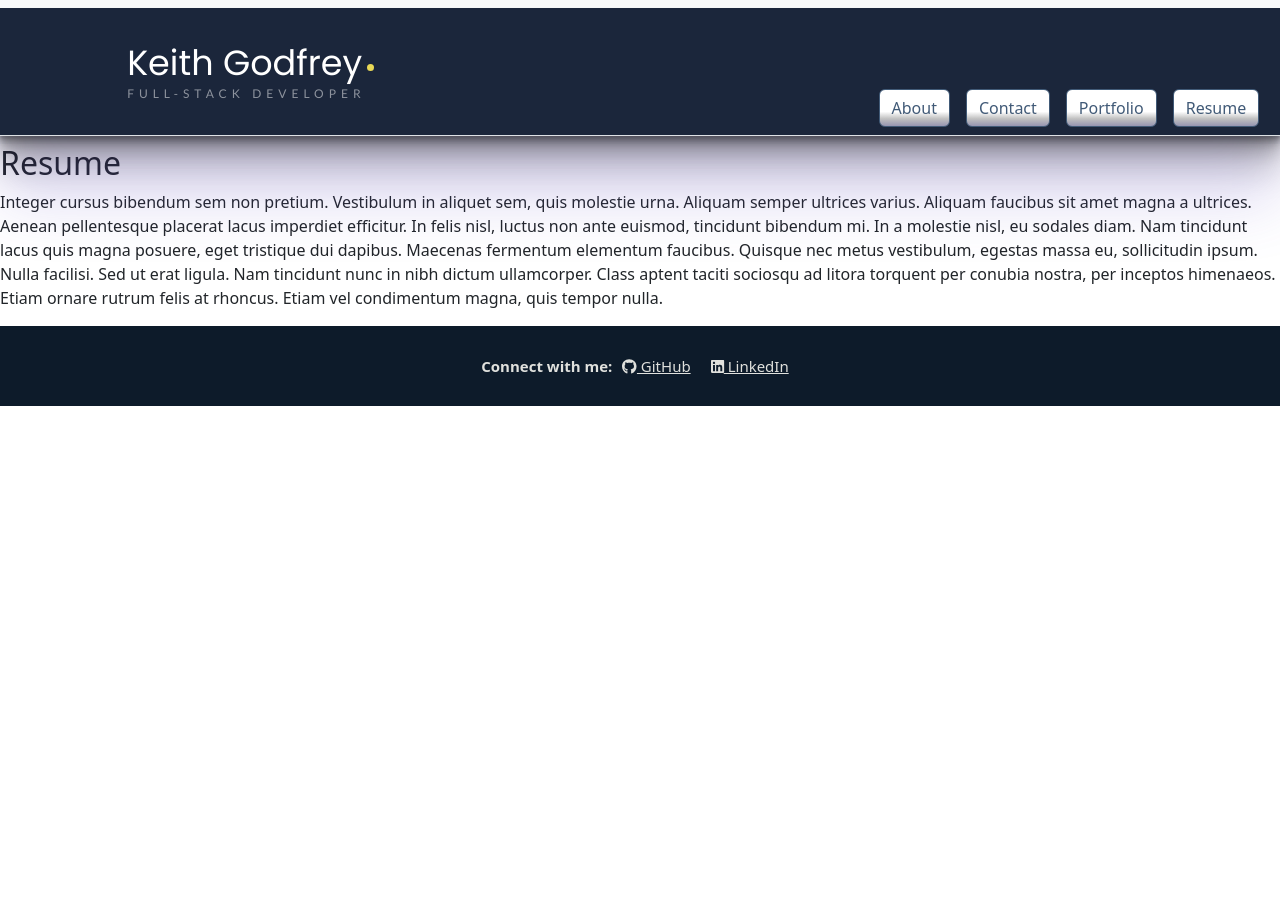
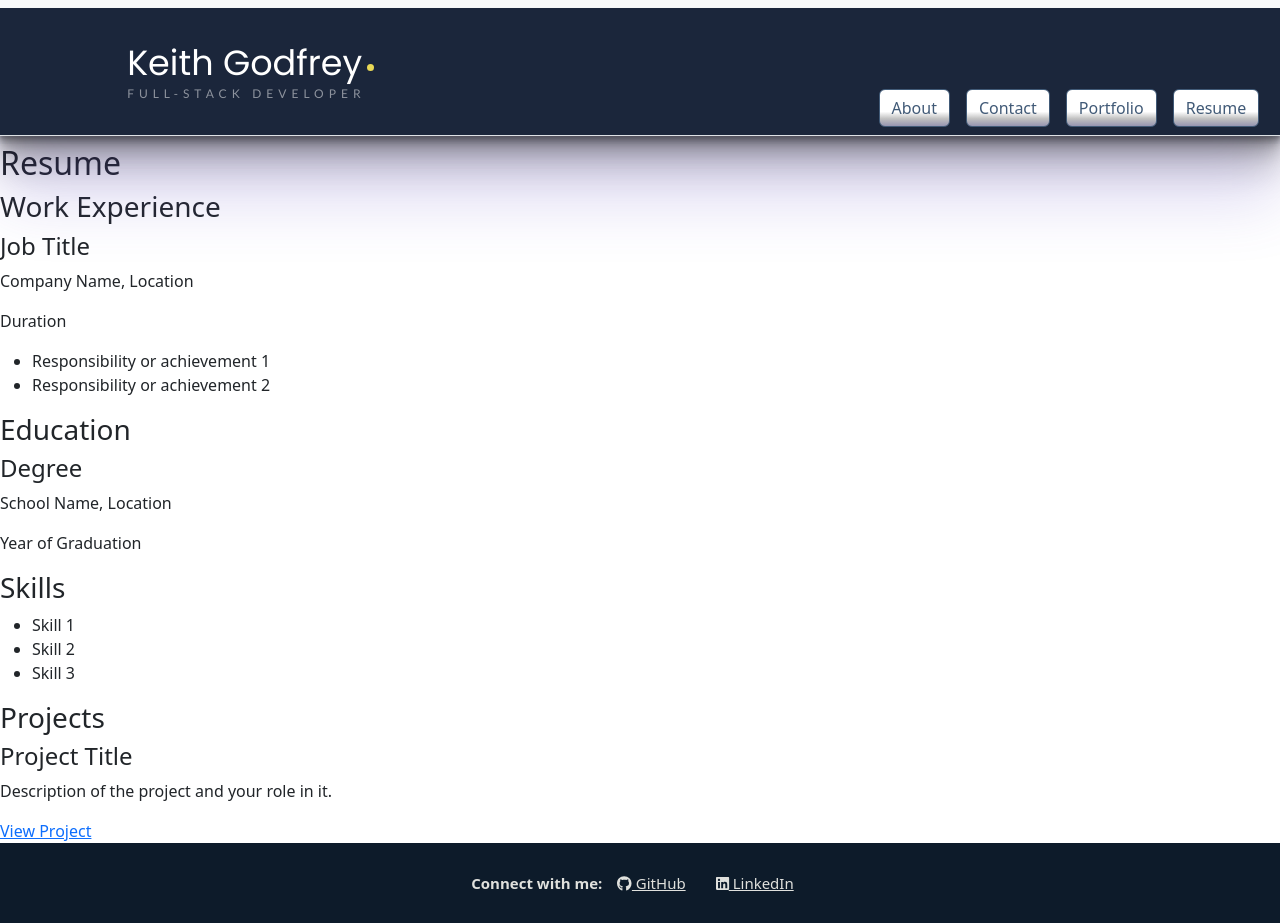
Before and after one commit to Keith-Godfrey/kg-portfolio, a React (Vite) app: page /Resume in a window 1280 px wide. Before the commit the page ends 800 px from the top, so only its background shows below. Built offline with nearby package versions, Linux system fonts and the light colour scheme.

Commit message:
added Resume info, styling to about page.

```diff
--- a/src/components/Hero1.css
+++ b/src/components/Hero1.css
@@ -3,30 +3,16 @@
     background-color: #1b263b;
     color: #ffffff;
     text-align: center;
-    padding: 100px 20px;
-    margin-bottom: 20px;
+    padding: 10px 20px;
+    margin-bottom: 2px;
   }
 
   .hero1-container h1 {
     font-size: 3em;
-    margin-bottom: 20px;
+    margin-bottom: 2px;
   }
 
   .hero1-container p {
     font-size: 1.5em;
-    margin-bottom: 40px;
+    margin-bottom: 4px;
   }
-
-  .hero1-button {
-    background-color: #ffb510;
-    color: #1b263b;
-    padding: 10px 20px;
-    border: none;
-    border-radius: 5px;
-    cursor: pointer;
-    font-size: 1em;
-  }
-
-  .hero1-button:hover {
-    background-color: #e9d856;
-  }
--- a/src/index.css
+++ b/src/index.css
@@ -171,10 +171,51 @@ footer div {
 footer a {
   color: #E0E1DD;
   font-size: 15px;
-  margin: 0 10px;
+  margin: 0 15px;
 }
 
 footer a:hover {
   color: #328C83;
   transition: .5s ease;
 }
+
+.contact-container {
+  display: grid;
+  background-color: #1b263b;
+  margin-bottom: .10vh;
+  margin-top: .50vh;
+  grid-template-columns: repeat(2, 1fr);
+  gap: 20px;
+  padding-top: 10vh;
+  padding-bottom: 50vh;
+  padding-left: 3vw;
+  padding-right: 3vw;
+}
+
+.contact-item {
+  background-color: #f0f0f0;
+  padding: 10px;
+  border-radius: 5px;
+  text-align: center;
+}
+
+
+.about-container {
+  border-radius: 1%;
+  background-color: #e9d856;
+  margin-bottom: .10vh;
+  margin-top: .50vh;
+
+
+  padding-top: 1vh;
+  padding-bottom: 15vh;
+  padding-left: 3vw;
+  padding-right: 3vw;
+}
+
+.about-item {
+  background-color: #f0f0f0;
+  padding: 1px;
+  border-radius: 5px;
+  text-align: center;
+}
--- a/src/pages/About.jsx
+++ b/src/pages/About.jsx
@@ -7,6 +7,8 @@ export default function About() {
     <>
       <Hero1 />
       <section>
+        <div className='about-container'>
+          <div className='about-item'>
             <h2>About Me</h2>
             <p>
               My journey in software development began when starting the edX bootcamp through Arizona State University,
@@ -15,6 +17,8 @@ export default function About() {
               Outside of school, you can find me outdoors finding roads less traveled with my Suzuki. I believe in working hard
               and always keep learning. Then enjoy the views from those roads less traveled.
             </p>
+          </div>
+        </div>
       </section>
     </>
   );
--- a/src/pages/Contact.jsx
+++ b/src/pages/Contact.jsx
@@ -1,11 +1,26 @@
+import { FontAwesomeIcon } from '@fortawesome/react-fontawesome';
+import { faGithub, faLinkedin } from '@fortawesome/free-brands-svg-icons';
+
+
 export default function Contact() {
-    return (
-      <div>
-        <h1>Contact Page</h1>
-        <p>
-          Integer cursus bibendum sem non pretium. Vestibulum in aliquet sem, quis
-
-        </p>
+  return (
+    <div className="contact-container">
+      <div className="contact-item">
+        <p>Email: <a href="mailto:keith.godfrey23@gmail.com">keith.godfrey23@gmail.com</a></p>
       </div>
-    );
-  }
+      <div className="contact-item">
+        <p>Phone: <a href="tel:+15038208254">(503) 820-8254</a></p>
+      </div>
+      <div className="contact-item">
+        <a href="https://github.com/Keith-Godfrey" target="_blank" rel="noopener noreferrer">
+          <FontAwesomeIcon icon={faGithub} /> GitHub
+        </a>
+      </div>
+      <div className="contact-item">
+        <a href="https://linkedin.com/in/Keith-Godfrey" target="_blank" rel="noopener noreferrer">
+          <FontAwesomeIcon icon={faLinkedin} /> LinkedIn
+        </a>
+      </div>
+    </div>
+  );
+}
--- a/src/pages/Portfolio.jsx
+++ b/src/pages/Portfolio.jsx
@@ -16,8 +16,8 @@ export default function Portfolio() {
     {
       title: 'E-commerce Website',
       description: 'Dead Face Clothing',
-      image: 'src/assets/deadxface-home.PNG', // Replace with your image URL
-      link: '', // Add a link if applicable
+      image: 'src/assets/deadxface-home.PNG',
+      link: '',
     },
     {
       title: 'SLC Events',
@@ -25,13 +25,7 @@ export default function Portfolio() {
       image: 'src/assets/SLC-img.PNG',
       link: 'https://keith-godfrey.github.io/SLC-Events/',
     },
-    // {
-    //   title: 'Pigskin Pachonga',
-    //   description: 'Fantasy Football Team Generator',
-    //   image: 'src/assets/pigskin-pachonga.PNG', // Replace with your image URL
-    //   link: '', // Add a link if applicable
-    // },
-  ];
+  ]
 
   return (
     <>
--- a/src/pages/Resume.jsx
+++ b/src/pages/Resume.jsx
@@ -1,20 +1,58 @@
+
+import React from 'react';
+
 export default function Resume() {
-    return (
-      <div>
-        <h2>Resume</h2>
-        <p>
-          Integer cursus bibendum sem non pretium. Vestibulum in aliquet sem, quis
-          molestie urna. Aliquam semper ultrices varius. Aliquam faucibus sit amet
-          magna a ultrices. Aenean pellentesque placerat lacus imperdiet
-          efficitur. In felis nisl, luctus non ante euismod, tincidunt bibendum
-          mi. In a molestie nisl, eu sodales diam. Nam tincidunt lacus quis magna
-          posuere, eget tristique dui dapibus. Maecenas fermentum elementum
-          faucibus. Quisque nec metus vestibulum, egestas massa eu, sollicitudin
-          ipsum. Nulla facilisi. Sed ut erat ligula. Nam tincidunt nunc in nibh
-          dictum ullamcorper. Class aptent taciti sociosqu ad litora torquent per
-          conubia nostra, per inceptos himenaeos. Etiam ornare rutrum felis at
-          rhoncus. Etiam vel condimentum magna, quis tempor nulla.
-        </p>
-      </div>
-    );
-  }
+  return (
+    <div className="resume-container">
+      <h2>Resume</h2>
+
+      {/* Work Experience */}
+      <section className="work-experience">
+        <h3>Work Experience</h3>
+        <div className="job">
+          <h4>Job Title</h4>
+          <p>Company Name, Location</p>
+          <p>Duration</p>
+          <ul>
+            <li>Responsibility or achievement 1</li>
+            <li>Responsibility or achievement 2</li>
+          </ul>
+        </div>
+        {/* Add more job entries as needed */}
+      </section>
+
+      {/* Education */}
+      <section className="education">
+        <h3>Education</h3>
+        <div className="school">
+          <h4>Degree</h4>
+          <p>School Name, Location</p>
+          <p>Year of Graduation</p>
+        </div>
+        {/* Add more education entries as needed */}
+      </section>
+
+      {/* Skills */}
+      <section className="skills">
+        <h3>Skills</h3>
+        <ul>
+          <li>Skill 1</li>
+          <li>Skill 2</li>
+          <li>Skill 3</li>
+          {/* Add more skills as needed */}
+        </ul>
+      </section>
+
+      {/* Projects */}
+      <section className="projects">
+        <h3>Projects</h3>
+        <div className="project">
+          <h4>Project Title</h4>
+          <p>Description of the project and your role in it.</p>
+          <a href="project-link" target="_blank" rel="noopener noreferrer">View Project</a>
+        </div>
+        {/* Add more project entries as needed */}
+      </section>
+    </div>
+  );
+}
--- a/src/styles/hero2.css
+++ b/src/styles/hero2.css
@@ -1,5 +1,7 @@
+
+
 .hero2 {
-    width: 31vw; /* Set a fixed width */
+    width: 100vw; /* Set a fixed width */
     /* height: 50vh; Set a fixed height */
     margin: 16px; /* Space between cards */
     border: none; /* Remove default border */
```
Also changed, not shown: src/assets/tie.PNG (added). Lines whose indentation alone changed are shown as unchanged.
